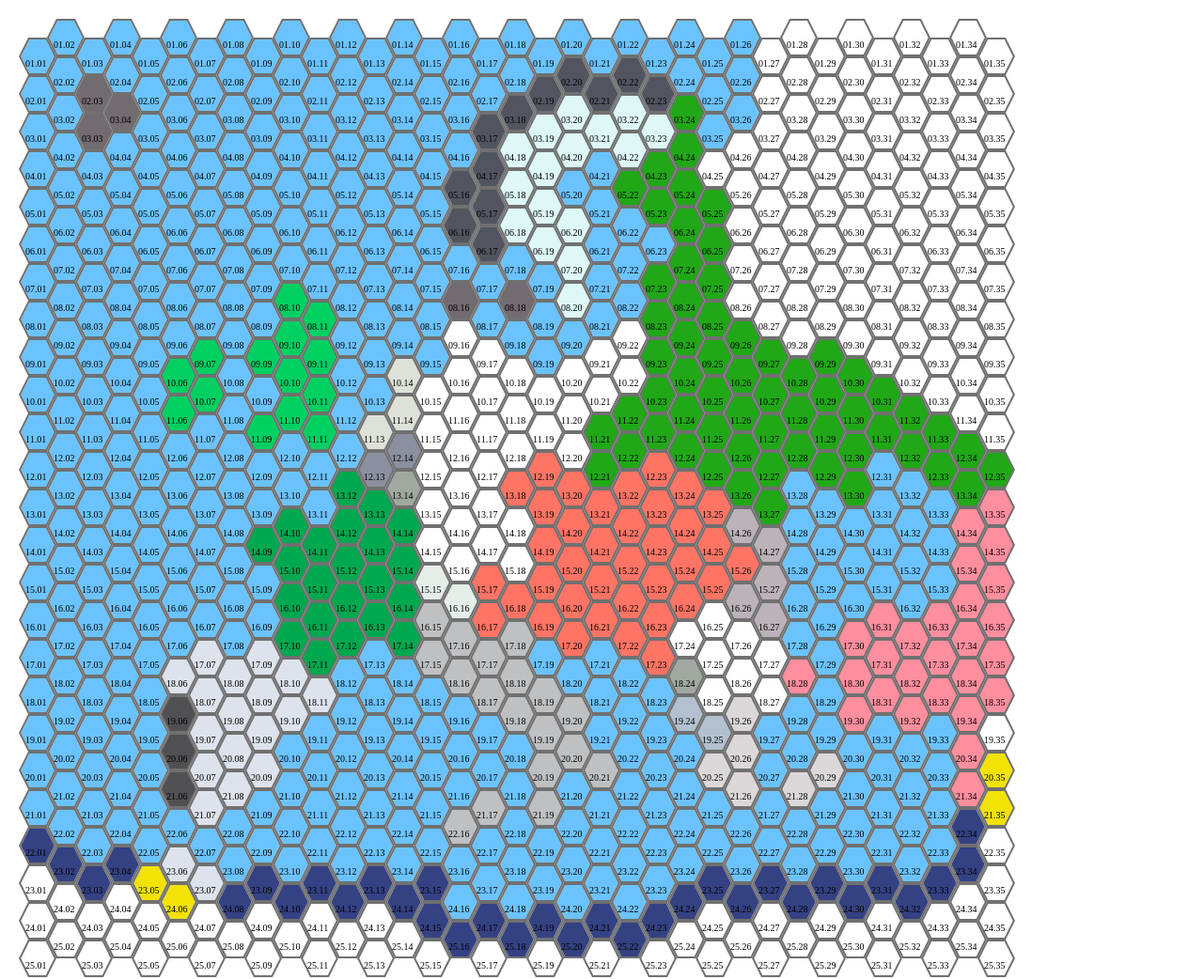
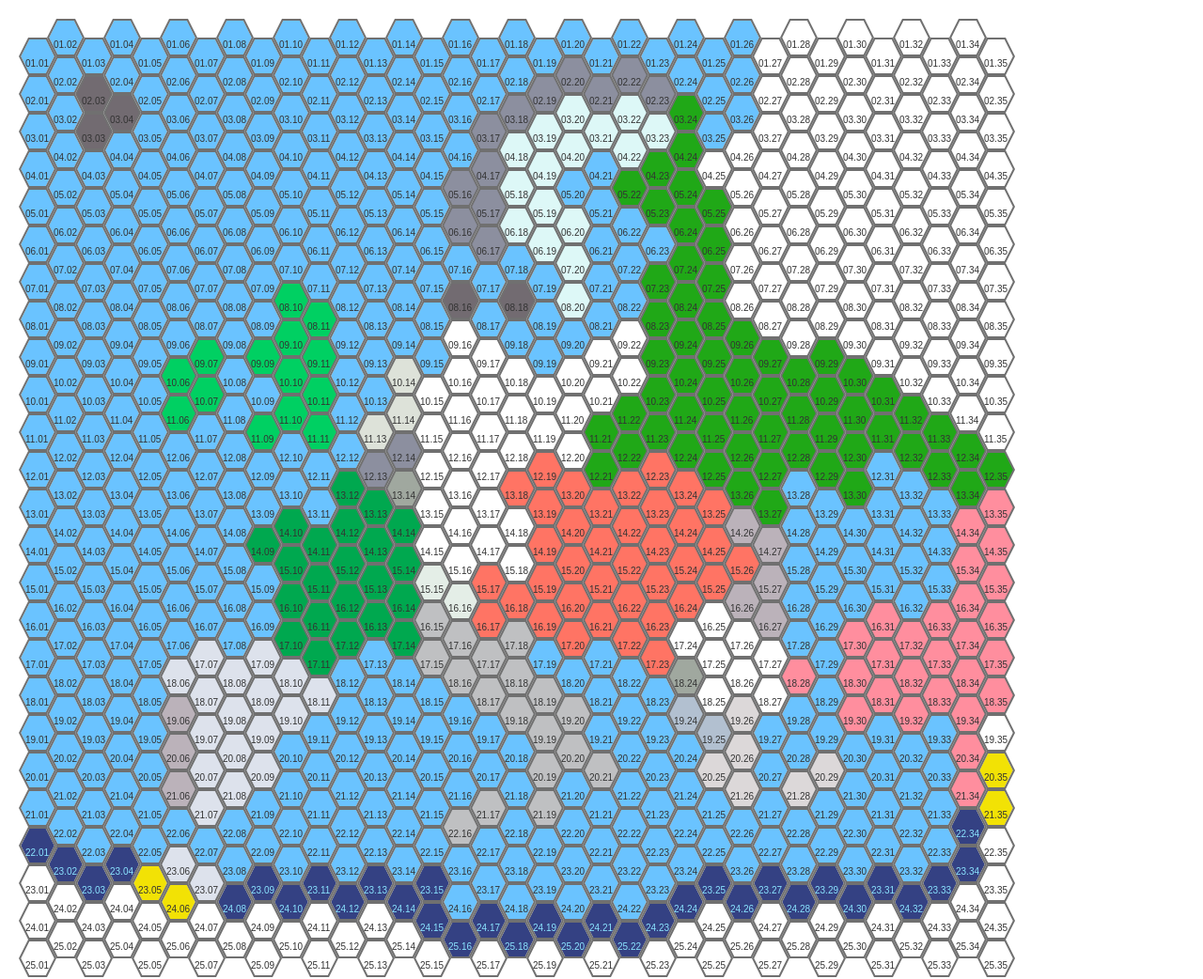
Before and after one commit to uaimmiau/wielka-mapa-wielkiej-wojny, a plain HTML site: page index.html in a window 1280 px wide. Shown: the whole page at 94% size. Drawn offline with Linux system fonts and the light colour scheme; a script that the page names is missing.

Commit message:
Update style.css

```diff
--- a/style.css
+++ b/style.css
@@ -6,6 +6,7 @@
 {
     padding: 0;
     margin: 0;
+    font-family: sans-serif;
 }
 
 /* MAPA */
@@ -58,6 +59,12 @@
 }
 .lpk{
     background-image: url(img/lpk.png);
+}
+.pojemniczek a{
+    color: #333;
+}
+.dse + a{
+    color: #8BE4FF;
 }
 
 /* UPOŚLEDZONY BRUTE FORCE PROSZE PATRZEC NA WLASNĄ ODPOWIEDZIALNOŚĆ */
@@ -247,10 +254,21 @@
 }
 /* Portugalia */
 #h1906,	#h2006,	#h2106{
-    background-image: url(img/portugalia.png);
+    background-image: url(img/rumunia.png);
 }
 /* Rumunia */
 #h1426, #h1626,
 #h1427,	#h1527,	#h1627{
     background-image: url(img/rumunia.png);
 }
+/* Norwegia */
+#h0516,	#h0616,
+#h0317,	#h0417,	#h0517,	#h0617,
+#h0318,
+#h0219,
+#h0220,
+#h0221,
+#h0222,
+#h0223{
+    background-image: url(img/belgia.png);
+}
```
